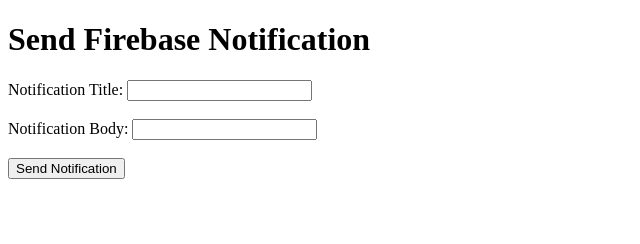
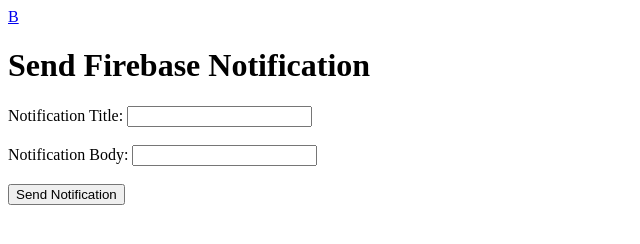
Before and after one commit to Netdot12/Tuneflix, a plain HTML site: page public/index.html in a window 1280 px wide. Shown: the whole page, without its empty margins (0-640 px from the left). Drawn offline with Linux system fonts and the light colour scheme.

Commit message:
Update index.html

```diff
--- a/public/index.html
+++ b/public/index.html
@@ -6,6 +6,7 @@
     <title>Send Notification</title>
 </head>
 <body>
+    <a href="b.html">B</a>
     <h1>Send Firebase Notification</h1>
     <form id="notificationForm">
         <label for="title">Notification Title:</label>
```
